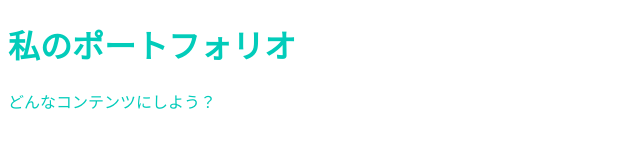
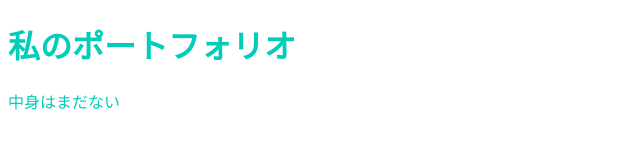
Before and after one commit to WakanaKajitani/portfolio, a plain HTML site: page index.html in a window 1280 px wide. Shown: the whole page, without its empty margins (0-640 px from the left). Drawn offline with Linux system fonts and the light colour scheme.

Commit message:
Update index.html

```diff
--- a/index.html
+++ b/index.html
@@ -7,6 +7,6 @@
   </head>
   <body>
     <h1 class="title">私のポートフォリオ</h1>
-    <p class="title">どんなコンテンツにしよう？</p>
+    <p class="title">中身はまだない</p>
   </body>
 </html>
```
